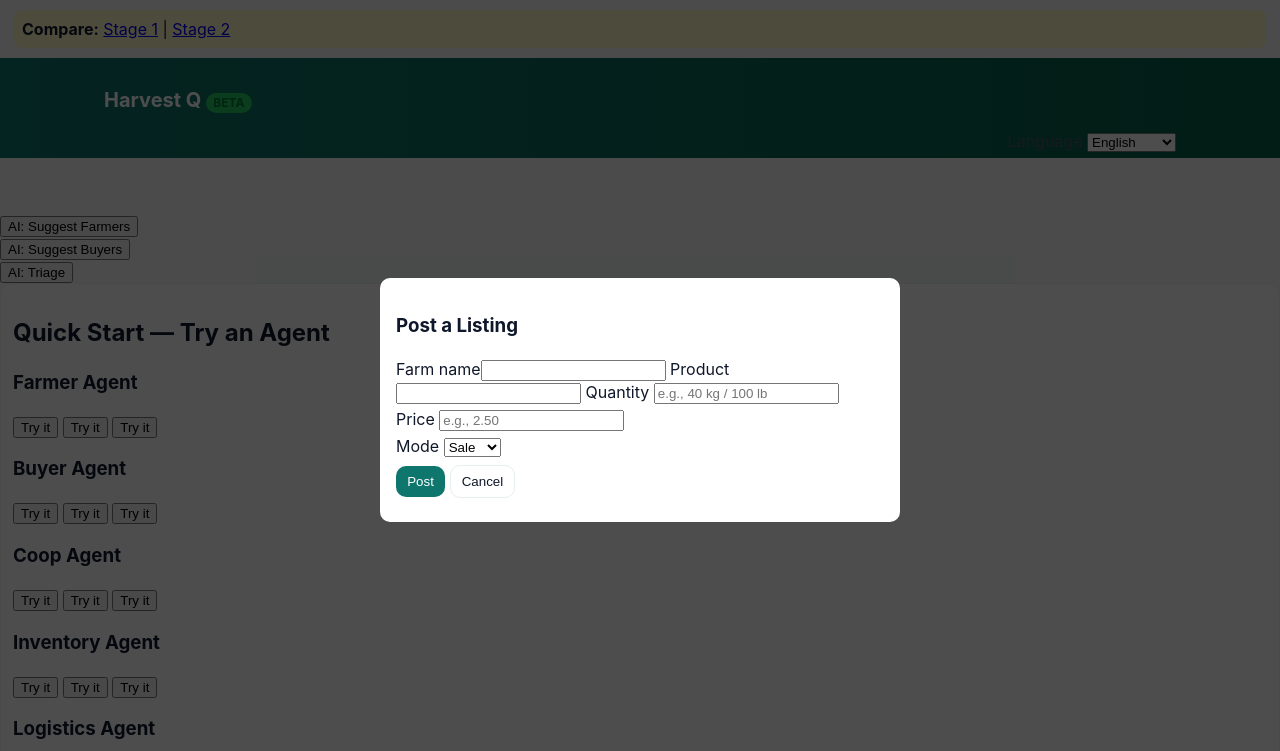
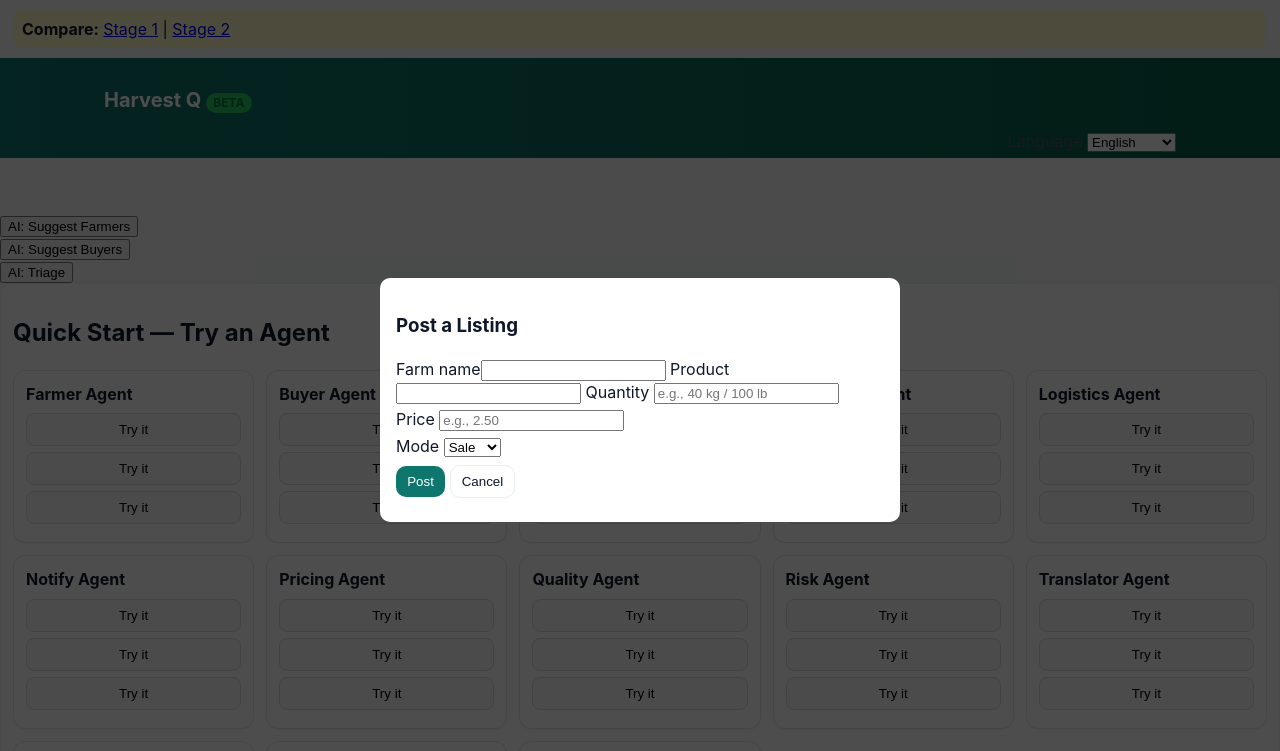
Before and after one commit to runfothemountains/Harvest-Q, a website: page index.html in a window 1280 px wide. Shown: the top 751 px of the page. Drawn offline with nearby package versions, Linux system fonts and the light colour scheme.

Commit message:
Update style.css
Added Grid

```diff
--- a/css/style.css
+++ b/css/style.css
@@ -80,3 +80,34 @@ html,body{height:100%;margin:0;font-family:Inter,system-ui,Segoe UI,Roboto,Arial
   border-radius:999px;
   margin-right:8px;
 }
+
+.qs-grid {
+  display: grid;
+  gap: 12px;
+  grid-template-columns: repeat(auto-fill, minmax(220px, 1fr));
+}
+.qs-card {
+  border: 1px solid #e6e6e6;
+  border-radius: 12px;
+  padding: 12px;
+  background: #fff;
+  box-shadow: 0 1px 2px rgba(0,0,0,0.04);
+}
+.qs-card h3 { margin: 0 0 8px 0; font-size: 1rem; }
+.qs-btn {
+  display: block;
+  width: 100%;
+  margin: 6px 0;
+  padding: 8px 10px;
+  border-radius: 8px;
+  border: 1px solid #dcdcdc;
+  background: #f8f8f8;
+  cursor: pointer;
+}
+.qs-btn:hover { background: #f1f1f1; }
+#qs-composer {
+  position: sticky; bottom: 0; z-index: 10;
+  border-top: 1px solid #eee; background: #fff; padding: 10px; margin-top: 12px;
+}
+#qs-composer textarea { width: 100%; min-height: 80px; }
+#qs-run { margin-top: 8px; }
```
